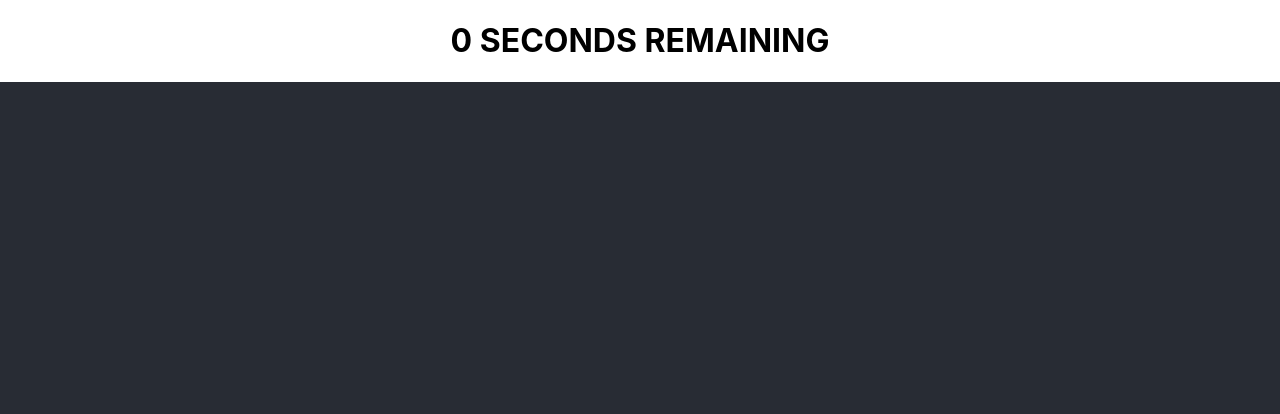
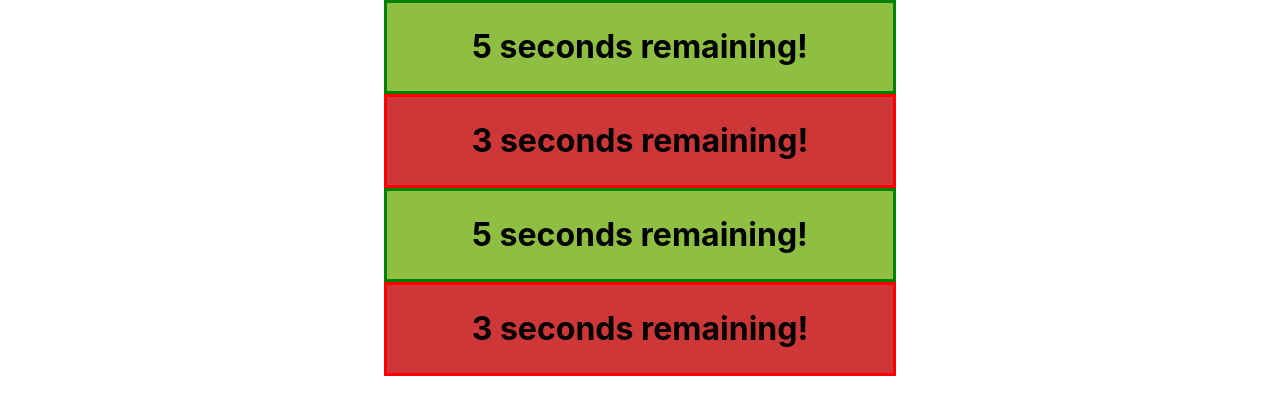
Before and after one commit to Clairevf/workout-timer, a React (Create React App) app: page / in a window 1280 px wide. Shown: the top 414 px of the page. Built offline with nearby package versions, Linux system fonts and the light colour scheme.

Commit message:
mini active and rest workout

```diff
--- a/src/App.tsx
+++ b/src/App.tsx
@@ -7,10 +7,12 @@ import { TimeBlock } from './widgets/TimeBlock';
 function App() {
   return (
     <div className="App">
-      <TimeBlock duration={3} isActive={true} />
-      <header className="App-header">
-
-      </header>
+      <div className="program-workout">
+        <TimeBlock duration={5} isActive={true} />
+        <TimeBlock duration={3} isActive={false} />
+        <TimeBlock duration={5} isActive={true} />
+        <TimeBlock duration={3} isActive={false} />
+      </div>
     </div>
   );
 }
--- a/src/index.css
+++ b/src/index.css
@@ -11,3 +11,25 @@ code {
   font-family: source-code-pro, Menlo, Monaco, Consolas, 'Courier New',
     monospace;
 }
+
+.time-block {
+  width: 500px;
+  margin: 0 auto;
+  padding: 3px;
+
+}
+
+.active-block {
+  border: 3px solid green;
+  background-color: #8ebf42
+}
+
+.rest-block {
+  border: 3px solid red;
+  background-color: rgb(206, 55, 55);
+}
+
+.program-workout {
+  width: 100%;
+  text-align: center;
+}
--- a/src/widgets/TimeBlock.tsx
+++ b/src/widgets/TimeBlock.tsx
@@ -3,16 +3,9 @@ import React, { Component } from 'react'; // we need this to make JSX compile
 type TimerProps = {
   duration: number,
   isActive: boolean,
-  isFinished: boolean
+  hasFinished: boolean,
+  hasStarted: boolean
 }
-
-// export const TimeBlock = ({ duration, isActive }: TimerProps) => <aside>
-//   <h2>{ duration } seconds on the clock...</h2>
-//   <p> active ? { isActive ? 'GO!' : 'REST' }
-//   </p>
-// </aside>
-
-// const el = <TimeBlock duration={45} isActive={true} />
 
 export class TimeBlock extends Component<{duration: number, isActive: boolean}, TimerProps> {
     interval: NodeJS.Timer;
@@ -21,8 +14,10 @@ export class TimeBlock extends Component<{duration: number, isActive: boolean},
 
         this.state = {
             duration: props.duration,
-            isActive: props.isActive || true,
-            isFinished: false
+            isActive: props.isActive,
+            hasFinished: false,
+
+            hasStarted: false,
         };
     }
     // The tick function sets the current state. TypeScript will let us know
@@ -36,12 +31,16 @@ export class TimeBlock extends Component<{duration: number, isActive: boolean},
             // DING THE BELL
             clearInterval(this.interval);
             this.setState({
-                isFinished: true
+                hasFinished: true
             });
         }
     }
 
-    componentDidMount() {
+    onTimerBlockClicked() {
+        this.setState({
+            hasStarted: true
+        });
+
         this.interval = setInterval(() => {
             this.tick();
         }, 1000);
@@ -49,6 +48,9 @@ export class TimeBlock extends Component<{duration: number, isActive: boolean},
 
     // render will know everything!
     render() {
-        return <h1>{this.state.duration} SECONDS REMAINING</h1>
+        let activeClass = this.state.isActive ? 'active-block' : 'rest-block';
+        return <div className={"time-block " + activeClass} onClick={() => this.onTimerBlockClicked()}>
+            <h1>{this.state.duration} seconds remaining!</h1>
+        </div>;
     }
 }
```
